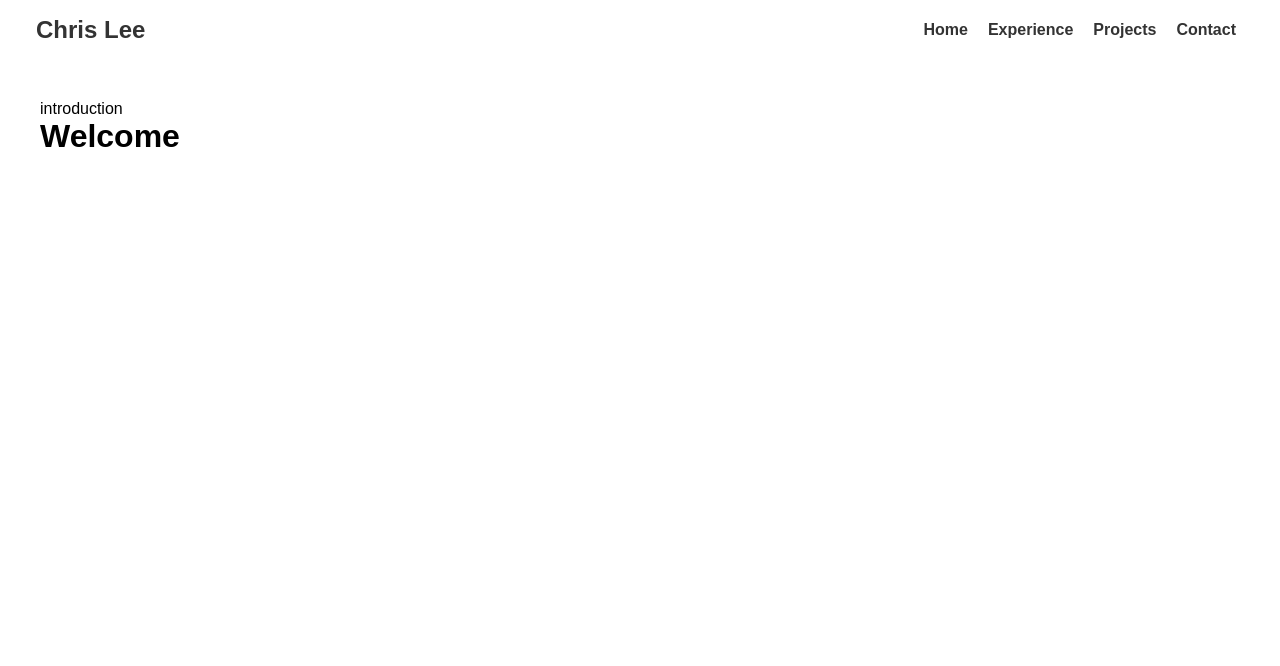
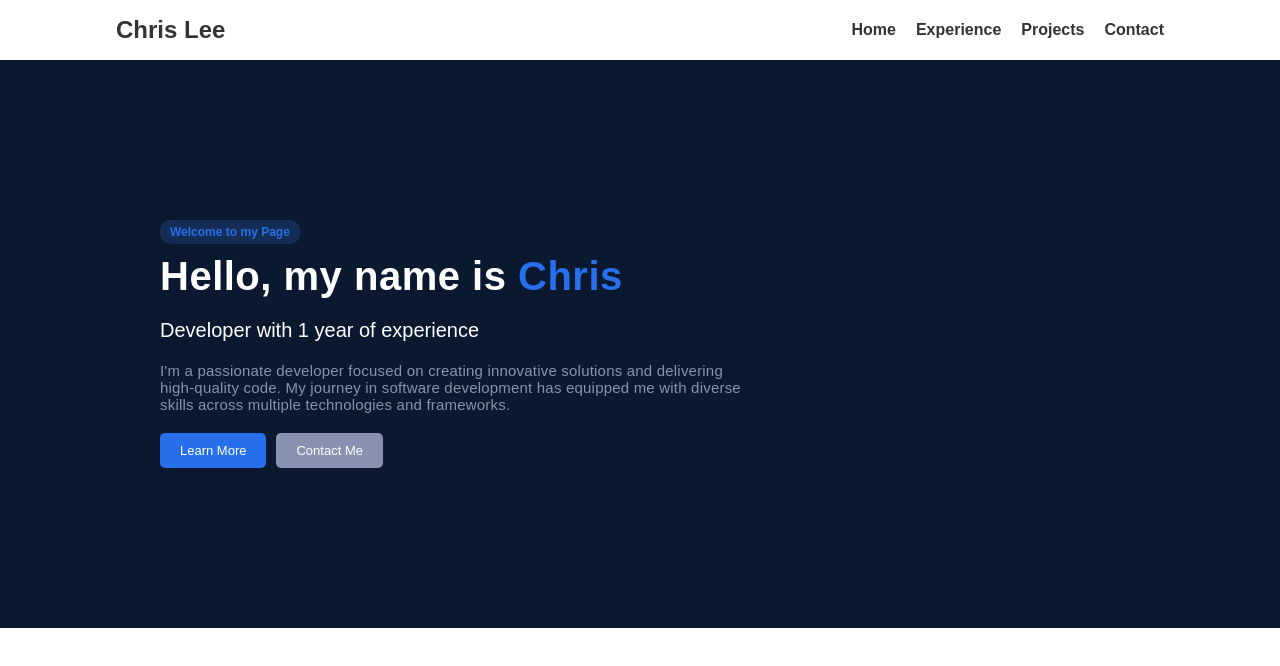
Before and after one commit to teihyung/Personal-Website, a React (Vite) app: page / in a window 1280 px wide. Shown: the top 666 px of the page. Built offline with nearby package versions, Linux system fonts and the light colour scheme.

Commit message:
added styles and DOM for self-description part

```diff
--- /dev/null
+++ b/src/components/Button.jsx
@@ -0,0 +1,25 @@
+// ...existing code...
+import React from 'react'
+import styled from 'styled-components';
+
+const Button = ({buttonText, buttonColor}) => {
+  return (
+    <StyledButton $buttonColor={buttonColor}>{buttonText}</StyledButton>
+  )
+}
+
+export default Button
+
+const StyledButton = styled.button`
+    background-color: ${(props) => props.$buttonColor || props.theme.colors.blue};
+    color: white;
+    border: none;
+    padding: 10px 20px;
+    border-radius: 5px;
+    cursor: pointer;
+    font-size: 13px;
+
+    &:hover {
+        background-color: ${(props) => props.theme.colors.darkBlue};
+    }
+`;
--- a/src/components/Layout.jsx
+++ b/src/components/Layout.jsx
@@ -24,6 +24,6 @@ const Wrapper = styled.div`
 
 const Main = styled.main`
   flex: 1;
-  padding: 5vh;
+//   padding: 5vh;
   box-sizing: border-box;
 `;
--- a/src/components/Navbar.jsx
+++ b/src/components/Navbar.jsx
@@ -29,8 +29,8 @@ const Nav = styled.nav`
 `;
 
 const Inner = styled.div`
-  max-width: 1200px;
   display: flex;
+  padding: 0 10vh;
   margin: 0 20px;
   justify-content: space-between;
 `;
--- a/src/pages/introduction/Introduction.jsx
+++ b/src/pages/introduction/Introduction.jsx
@@ -1,10 +1,10 @@
 import React from "react";
+import DescriptionSection from "./components/DescriptionSection";
 
 const Introduction = () => {
   return (
     <>
-      <div>introduction</div>
-      <h1>Welcome</h1>
+      <DescriptionSection />
     </>
   );
 };
--- /dev/null
+++ b/src/pages/introduction/components/DescriptionSection.jsx
@@ -0,0 +1,89 @@
+import React from "react";
+import styled from "styled-components";
+import { theme } from "../../../theme";
+import Button from "../../../components/Button";
+
+const DescriptionSection = () => {
+  return (
+    <MainContainer>
+      <WelcomeTextContainer>
+        <p>Welcome to my Page</p>
+      </WelcomeTextContainer>
+      <Title>
+        Hello, my name is <span>Chris</span>
+      </Title>
+      <SubTitle>Developer with 1 year of experience</SubTitle>
+      <DescriptionText>
+        I'm a passionate developer focused on creating innovative solutions and
+        delivering high-quality code. My journey in software development has
+        equipped me with diverse skills across multiple technologies and
+        frameworks.
+      </DescriptionText>
+
+      <ButtonContainer>
+        <Button buttonColor={theme.colors.blue} buttonText={"Learn More"}/>
+        <Button buttonColor={theme.colors.grey} buttonText={"Contact Me"} />
+    </ButtonContainer>
+    </MainContainer>
+
+  );
+};
+
+export default DescriptionSection;
+
+const WelcomeTextContainer = styled.div`
+  background-color: ${theme.colors.blue20};
+  padding: 5px 10px;
+  border-radius: 10px;
+  align-self: flex-start;
+  p {
+    margin: 0;
+    color: ${theme.colors.blue};
+    font-size: 12px;
+    font-weight: 600;
+  }
+`;
+
+const MainContainer = styled.div`
+  display: flex;
+  flex-direction: column;
+  justify-content: center;
+  padding: 20vh 20vh;
+  min-height: 40vh;
+  width: 100%;
+  gap: 10px;
+  background-color: ${theme.colors.navy};
+`;
+
+const Title = styled.h1`
+  font-size: 40px;
+  font-weight: bold;
+  color: ${theme.colors.bg};
+  letter-spacing: 0.5px;
+  span {
+    color: ${theme.colors.blue};
+  }
+`;
+
+const SubTitle = styled.p`
+  font-size: 20px;
+  color: ${theme.colors.bg};
+  margin-top: 10px;
+  font-weight: 300;
+`;
+
+const DescriptionText = styled.p`
+  font-size: 15px;
+  color: ${theme.colors.grey};
+  margin-top: 10px;
+  max-width: 600px;
+  letter-spacing: 0.2px;
+  font-weight: 200;
+`;
+
+const ButtonContainer = styled.div`
+    display: flex;
+    flex-direction: row;
+    gap: 10px;
+    margin-top: 10px;
+`;
--- a/src/theme.jsx
+++ b/src/theme.jsx
@@ -4,5 +4,9 @@ export const theme = {
     navBg: "#1a1a1a",
     text: "#333333",
     navText: "#ffffff",
+    navy: "#0a192f",
+    blue: "#276febff",
+    blue20: "rgba(63, 126, 235, 0.2)",
+    grey: "#8892b0",
   },
 };
```
